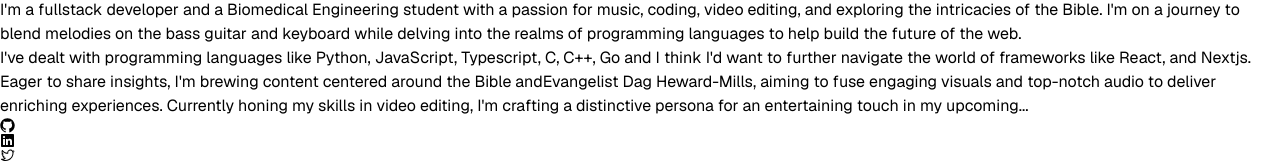
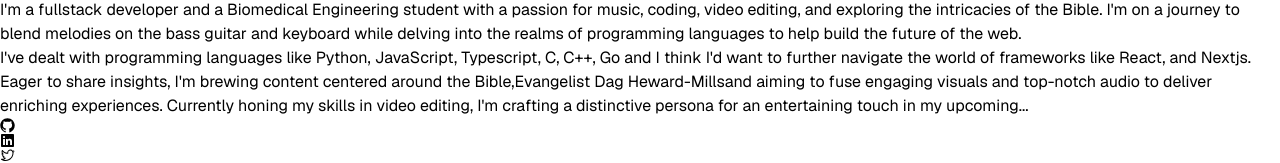
Before and after one commit to samezzz/samess, a Next.js app: page / in a window 1280 px wide. Shown: the part 1247-1410 px from the top of the page. Built offline with nearby package versions, Linux system fonts and the light colour scheme.

Commit message:
corrected type

```diff
--- a/src/components/info.tsx
+++ b/src/components/info.tsx
@@ -21,14 +21,14 @@ const Info = () => {
 
       <p className="dark:text-[#D4D4D4]">
         Eager to share insights, I&apos;m brewing content centered around the
-        Bible and
+        Bible,
         <Link
           href="https://www.youtube.com/@DagHewardMillsvideos"
           className="dark:text-gray-200 underline underline-offset-2"
         >
           <SocialHoverCard text="Evangelist Dag Heward-Mills" />
         </Link>
-        , aiming to fuse engaging visuals and top-notch audio to deliver
+        and aiming to fuse engaging visuals and top-notch audio to deliver
         enriching experiences. Currently honing my skills in video editing,
         I&apos;m crafting a distinctive persona for an entertaining touch in my
         upcoming...
```
